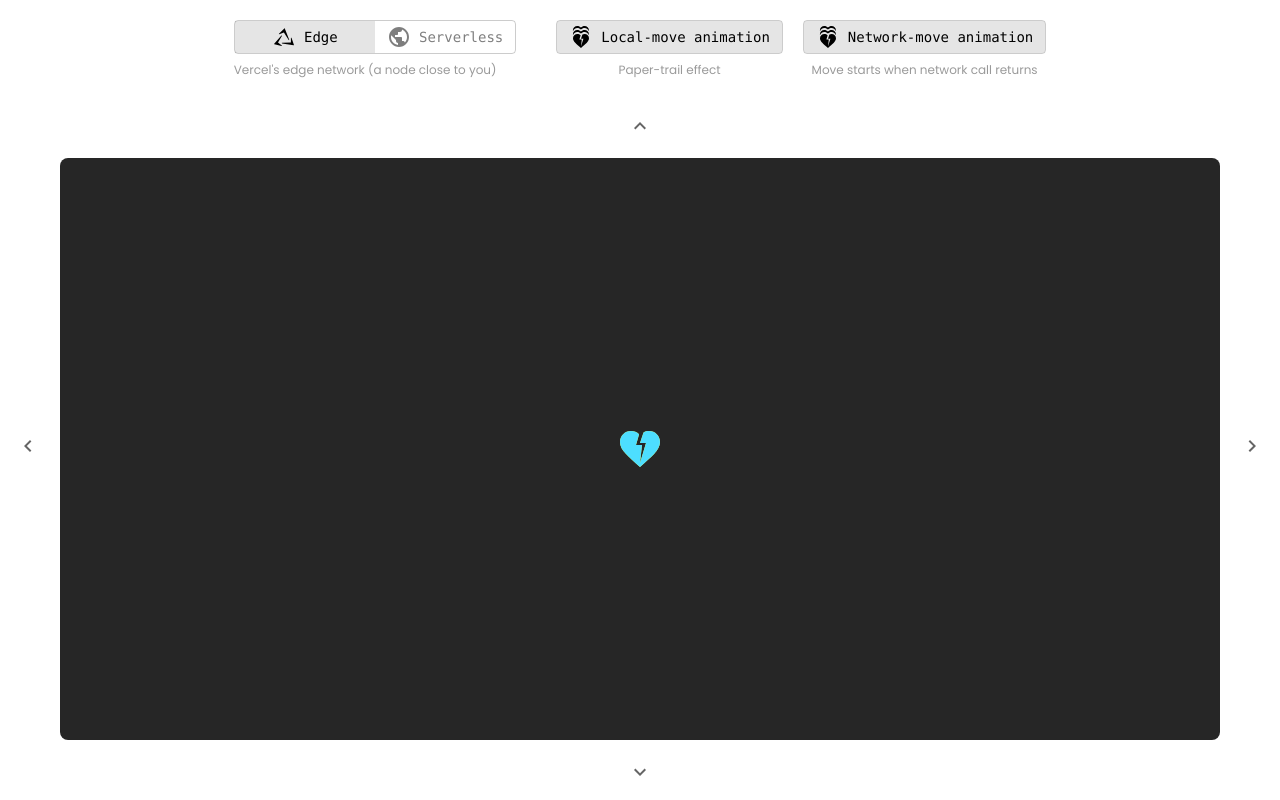
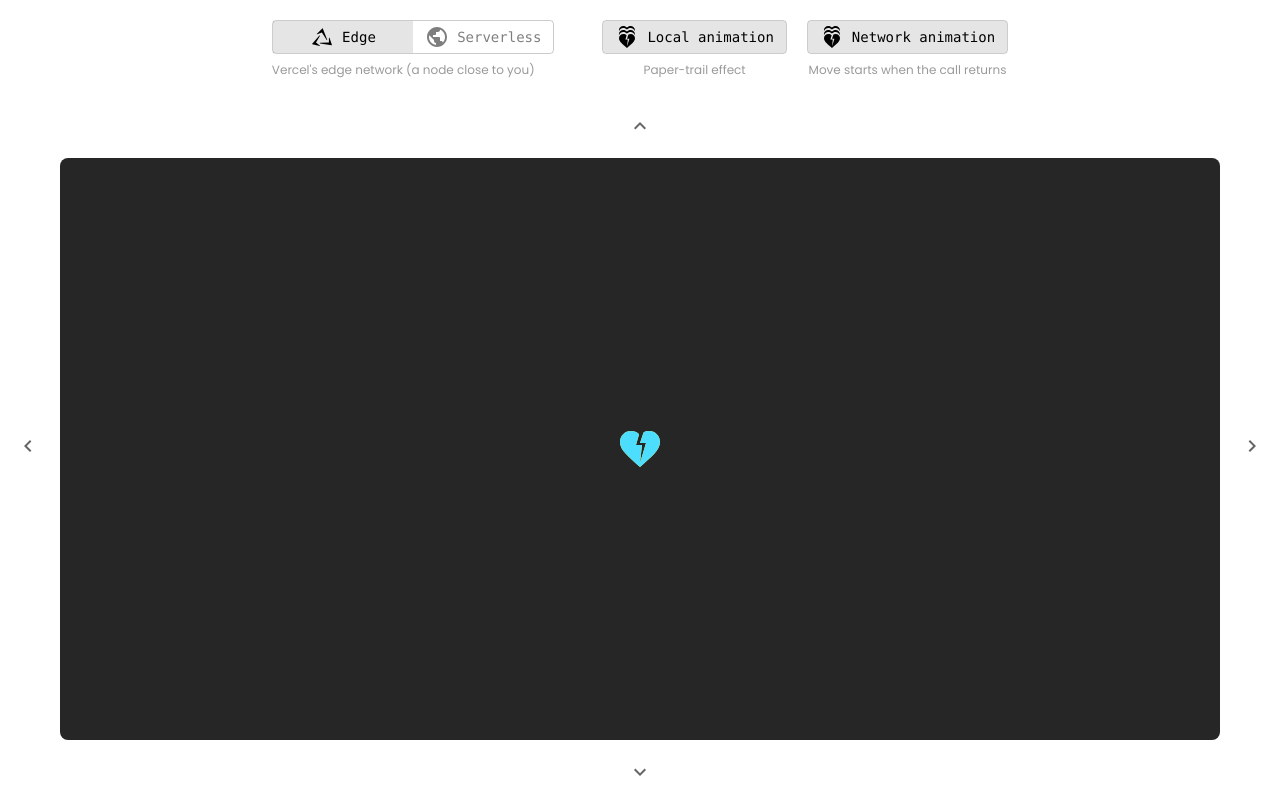
Before and after one commit to jasonkylefrank/edge-function-game, a Next.js app: page /raw in a window 1280 px wide. Built offline with nearby package versions, Linux system fonts and the light colour scheme.

Commit message:
Improved smaller-screen layout issues in the settings bar

```diff
--- a/app/(no-page-transitions)/raw/page.tsx
+++ b/app/(no-page-transitions)/raw/page.tsx
@@ -6,5 +6,5 @@ export const metadata = {
 };
 
 export default function Raw() {
-  return <EdgeFunctionGame />;
+  return <EdgeFunctionGame isRaw={true} />;
 }
--- a/components/edge-function-game/edge-function-game.tsx
+++ b/components/edge-function-game/edge-function-game.tsx
@@ -68,8 +68,10 @@ const moveViaNextRouteHandler = async (
 
 export default function EdgeFunctionGame({
   className,
+  isRaw = false,
 }: {
   className?: string;
+  isRaw?: boolean;
 }) {
   const vercelAustraliaRegionCode = "syd1";
   if (vercelSettings.regions[0] !== vercelAustraliaRegionCode) {
@@ -244,6 +246,7 @@ export default function EdgeFunctionGame({
   return (
     <div className="flex h-full flex-col">
       <SettingsBar
+        isRaw={isRaw}
         className="my-5"
         selectedNetwork={selectedNetwork}
         onSelectedNetworkChange={setSelectedNetwork}
--- a/components/edge-function-game/settings-bar.tsx
+++ b/components/edge-function-game/settings-bar.tsx
@@ -9,6 +9,7 @@ import Toggle from "components/toggle";
 import HeartBrokenAnimateGlyph from "components/icon-glyphs/heart_broken_animate-glyph";
 
 interface SettingsBarProps {
+  isRaw?: boolean;
   className?: string;
   selectedNetwork: NetworkType;
   onSelectedNetworkChange: (newSelectedNetwork: NetworkType) => void;
@@ -20,6 +21,7 @@ interface SettingsBarProps {
 }
 
 const SettingsBar: FC<SettingsBarProps> = ({
+  isRaw,
   className,
   selectedNetwork,
   onSelectedNetworkChange,
@@ -42,7 +44,7 @@ const SettingsBar: FC<SettingsBarProps> = ({
   }
 
   let networkTagline;
-  let networkTaglineRightCSS = null;
+  let networkTaglineStatefullClassNames = "";
 
   switch (selectedNetwork) {
     case NetworkType.VercelEdge:
@@ -51,19 +53,23 @@ const SettingsBar: FC<SettingsBarProps> = ({
 
     case NetworkType.VercelServerlessAustralia:
       networkTagline = `Vercel's node in Syndney, Australia (${serverlessRegionCode})`;
-      networkTaglineRightCSS = 0;
+      networkTaglineStatefullClassNames = "right-0 text-right";
   }
 
   const localMoveAnimationTagline = isLocalMoveAnimationOn
     ? "Paper-trail effect"
     : "";
   const networkMoveAnimationTagline = isNetworkMoveAnimationOn
-    ? "Move starts when network call returns"
+    ? "Move starts when the call returns"
     : "";
 
   return (
-    <div className={`flex place-content-center gap-10 ${className}`}>
-      <span className="flex flex-col place-items-center">
+    <div
+      className={`flex flex-wrap place-content-center ${
+        isRaw ? "gap-4" : "gap-10"
+      } ${className}`}
+    >
+      <span className={`flex flex-col place-items-center ${isRaw && "px-4"}`}>
         <ToggleGroup
           className="font-mono text-sm"
           selectedIndex={selectedNetworkIndex}
@@ -95,9 +101,7 @@ const SettingsBar: FC<SettingsBarProps> = ({
           <AnimatePresence>
             <motion.label
               key={networkTagline}
-              className={`absolute top-0 text-xs text-black/40 ${
-                networkTaglineRightCSS !== null && "right-0"
-              }`}
+              className={`absolute top-0 text-xs text-black/40 ${networkTaglineStatefullClassNames}`}
               initial={{ opacity: 0 }}
               animate={{ opacity: 1 }}
               exit={{ opacity: 0 }}
@@ -109,17 +113,21 @@ const SettingsBar: FC<SettingsBarProps> = ({
         </span>
       </span>
 
-      <span className="flex gap-5">
+      <span
+        className={`flex flex-wrap place-content-center gap-5 ${
+          isRaw && "px-4"
+        }`}
+      >
         <span className="flex flex-col place-items-center">
           <Toggle
             isOn={isLocalMoveAnimationOn}
             onClick={onIsLocalMoveAnimationOnChange}
             transitionDuration={singleToggleTransitionDuration}
-            className="px-3 font-mono text-sm"
+            className="whitespace-nowrap px-3 font-mono text-sm"
             content={
               <>
                 <HeartBrokenAnimateGlyph className={`mr-2 h-6`} />
-                {"Local-move animation"}
+                {"Local animation"}
               </>
             }
           />
@@ -143,11 +151,11 @@ const SettingsBar: FC<SettingsBarProps> = ({
             isOn={isNetworkMoveAnimationOn}
             onClick={onIsNetworkMoveAnimationOnChange}
             transitionDuration={singleToggleTransitionDuration}
-            className="px-3 font-mono text-sm"
+            className="whitespace-nowrap px-3 font-mono text-sm"
             content={
               <>
                 <HeartBrokenAnimateGlyph className={`mr-2 h-6`} />
-                {"Network-move animation"}
+                {"Network animation"}
               </>
             }
           />
--- a/components/toggle-group.tsx
+++ b/components/toggle-group.tsx
@@ -21,7 +21,8 @@ const ToggleGroup: FC<ToggleGroupProps> = ({
 }) => {
   return (
     <span
-      className={`inline-grid select-none grid-cols-2 rounded border border-black/20 ${className}`}
+      // `grid-cols-[repeat(2,minmax(auto,1fr))]` sets the widths equal when there is space to do so (based on the widest content item)...and then shrinks the smaller-width-content items when space gets compressed
+      className={`inline-grid select-none grid-cols-[repeat(2,minmax(auto,1fr))] rounded border border-black/20 ${className}`}
     >
       {items.map((item: ToggleItem, i: number) => {
         const isSelected = selectedIndex === i;
```
